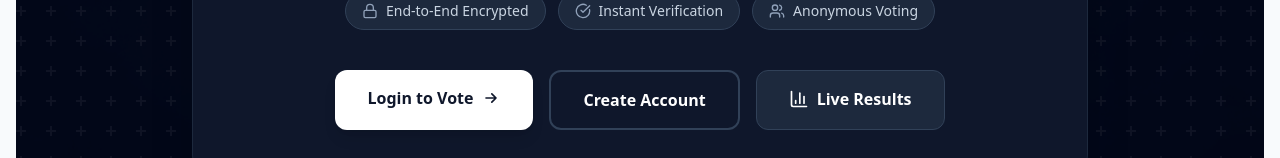
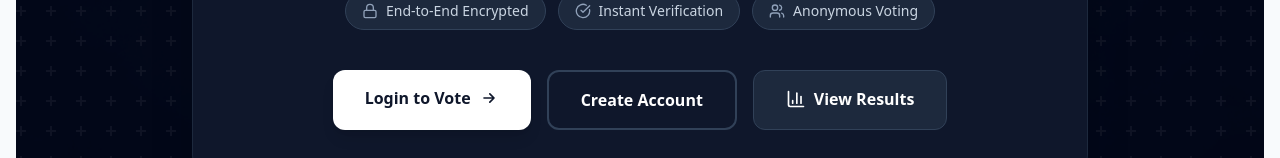
Before and after one commit to Raghavverma109/vote-frontend, a React (Vite) app in the folder frontend/: page / in a window 1280 px wide. Shown: the part 631-789 px from the top of the page. Built offline with nearby package versions, Linux system fonts and the light colour scheme; no server answers.

Commit message:
Update Home.jsx

```diff
--- a/frontend/src/pages/Home.jsx
+++ b/frontend/src/pages/Home.jsx
@@ -2,8 +2,10 @@
 import React from 'react'
 import { Link } from 'react-router-dom'
 import { Shield, Vote, BarChart3, Lock, CheckCircle, Users } from 'lucide-react'
+import { useAuth } from '../contexts/AuthContext';
 
 export default function Home() {
+  const { user } = useAuth();
   return (
     <div
       className="min-h-screen bg-fixed bg-center bg-cover relative overflow-x-hidden"
@@ -57,7 +59,7 @@
         </div>
 
         {/* Main Card */}
-        <div className="bg-slate-900 border border-slate-800 backdrop-blur-xl p-8 sm:p-12 text-center max-w-4xl w-full rounded-3xl shadow-2xl animate-fadeInUp" style={{animationDelay: '0.2s'}}>
+        <div className="bg-slate-900 border border-slate-800 backdrop-blur-xl p-8 sm:p-12 text-center max-w-4xl w-full rounded-3xl shadow-2xl animate-fadeInUp" style={{ animationDelay: '0.2s' }}>
           {/* Title Section */}
           <div className="mb-8">
             <div className="inline-flex items-center gap-2 px-4 py-2 bg-slate-800 border border-slate-700 rounded-full mb-4">
@@ -92,6 +94,11 @@
 
           {/* CTA Buttons */}
           <div className="flex flex-wrap justify-center gap-4">
+            <div className="flex flex-wrap justify-center gap-4">
+
+              {/* 3. Conditionally render Login and Signup buttons */}
+              {!user && (
+                <>
                   <Link
                     to="/login"
                     className="group relative px-8 py-4 rounded-xl bg-white text-slate-900 font-semibold shadow-lg hover:shadow-xl transition-all duration-300 hover:scale-105"
@@ -110,21 +117,27 @@
                   >
                     Create Account
                   </Link>
+                </>
+              )}
 
+              {/* Always show the Results button */}
               <Link
                 to="/results"
                 className="group px-8 py-4 rounded-xl bg-slate-800 border border-slate-700 text-white font-semibold hover:bg-slate-750 transition-all duration-300 hover:scale-105"
               >
                 <span className="flex items-center gap-2">
                   <BarChart3 className="w-5 h-5" />
-                Live Results
+                  {/* Changed to "View Results" for clarity */}
+                  View Results
                 </span>
               </Link>
+            </div>
+
           </div>
         </div>
 
         {/* Trust Indicators */}
-        <div className="mt-12 flex flex-wrap justify-center gap-8 text-slate-400 animate-fadeInUp" style={{animationDelay: '0.4s'}}>
+        <div className="mt-12 flex flex-wrap justify-center gap-8 text-slate-400 animate-fadeInUp" style={{ animationDelay: '0.4s' }}>
           <div className="text-center">
             <div className="text-3xl font-bold text-white mb-1">256-bit</div>
             <div className="text-sm">Encryption</div>
```
Lines whose indentation alone changed are shown as unchanged.
